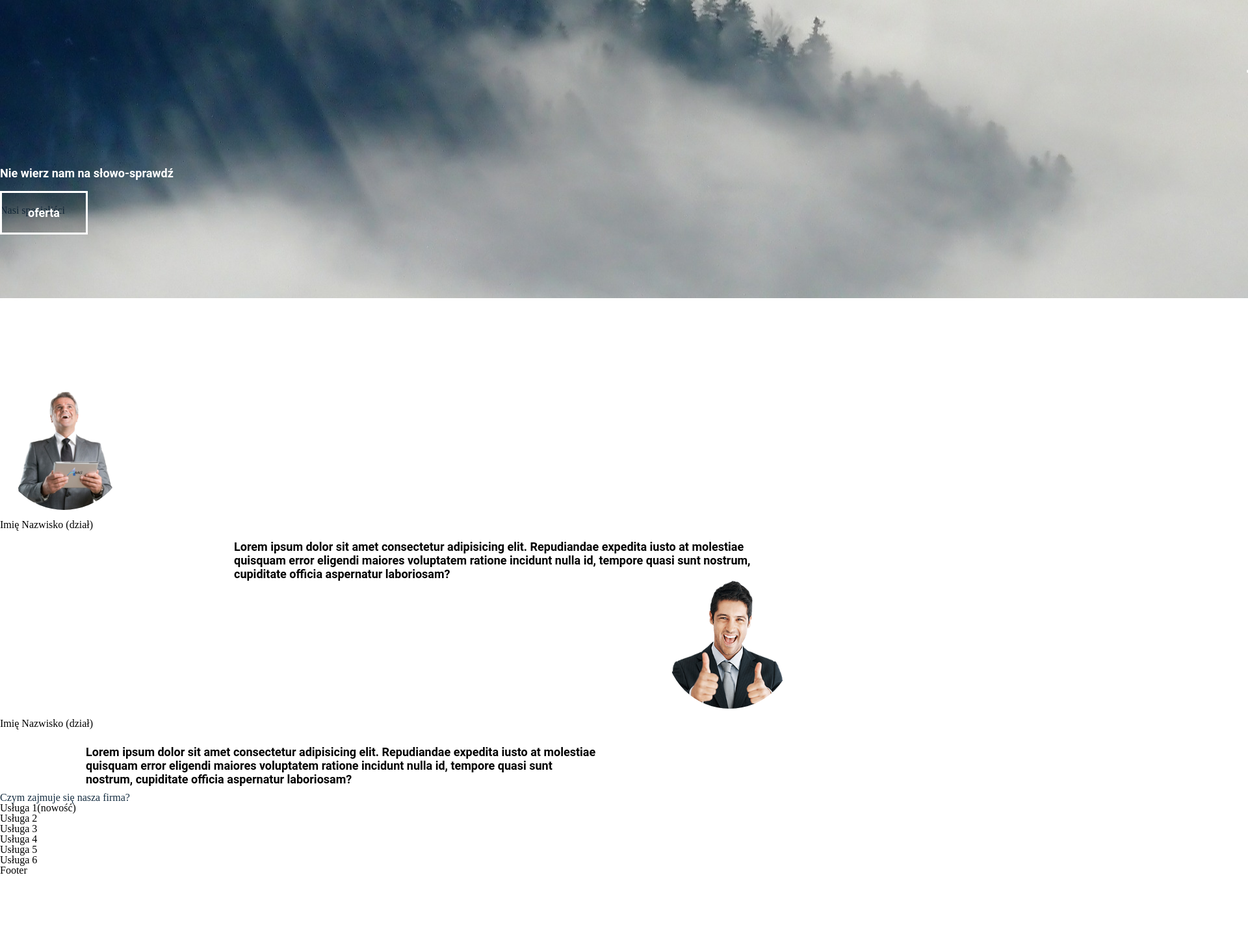
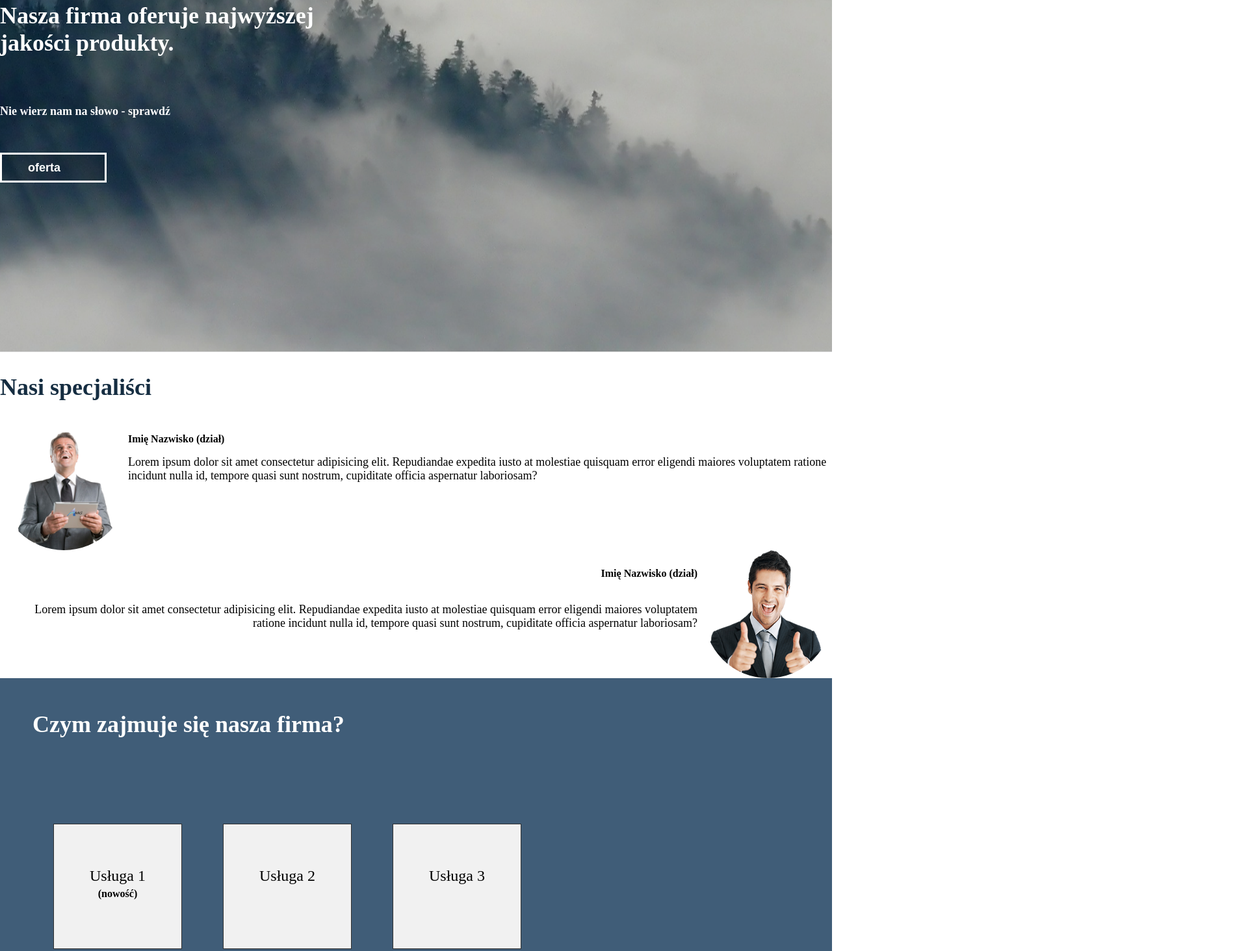
Before and after one commit to ClaudiaaaB/Projekt1, a plain HTML site: page index.html in a window 1280 px wide. Shown: the part 258-1722 px from the top of the page at 65% size, 1920 px wide, since content can reach past the window. Before the commit the page ends 1606 px from the top, so only its background shows below. Drawn offline with Linux system fonts and the light colour scheme.

Commit message:
dodanie page container

```diff
--- a/index.html
+++ b/index.html
@@ -26,33 +26,31 @@
         <nav>
           <ul class="main-navigation">
             <li class="main-navigation-el">
-              <a class="main-nav-link" href="#">O nas</a>
+              <a class="main-nav-link" href="#">o nas</a>
             </li>
             <li class="main-navigation-el">
-              <a class="main-nav-link" href="#">Oferta</a>
+              <a class="main-nav-link" href="#">oferta</a>
             </li>
             <li class="main-navigation-el">
-              <a class="main-nav-link" href="#">Kontakt</a>
+              <a class="main-nav-link" href="#">kontakt</a>
             </li>
           </ul>
         </nav>
       </div>
     </div>
-    <header class="page-header">
-      <img src="assets\img\header.png" />
-
+    <div class="page-header">
+      <div class="page-header-shadow">
+        <div class="page-header-conteiner">
           <h1>Nasza firma oferuje najwyższej <br />jakości produkty.</h1>
-
-      <div class="paragraf">
-        <p>Nie wierz nam na słowo-sprawdź</p>
+          <p>Nie wierz nam na słowo - sprawdź</p>
+          <button>oferta</button>
         </div>
-      <button class="Btn">oferta</button>
-    </header>
+      </div>
+    </div>
 
     <main>
       <section>
         <h2>Nasi specjaliści</h2>
-
         <div class="topics">
           <article class="post-title">
             <img
@@ -60,22 +58,20 @@
               alt="post-image"
               class="post-title_image"
             />
-            <p class="post-title_title2">Imię Nazwisko (dział)</p>
+            <div>
+              <p class="post-title_title">Imię Nazwisko (dział)</p>
               <p class="post-title_text">
                 Lorem ipsum dolor sit amet consectetur adipisicing elit.
                 Repudiandae expedita iusto at molestiae quisquam error eligendi
                 maiores voluptatem ratione incidunt nulla id, tempore quasi sunt
                 nostrum, cupiditate officia aspernatur laboriosam?
               </p>
+            </div>
           </article>
         </div>
         <div class="topics">
           <article class="post-title">
-            <img
-              src="assets\img\men.png"
-              alt="post-image"
-              class="post-title_image2"
-            />
+            <div>
               <p class="post-title_title2">Imię Nazwisko (dział)</p>
               <p class="post-title_text2">
                 Lorem ipsum dolor sit amet consectetur adipisicing elit.
@@ -83,21 +79,27 @@
                 maiores voluptatem ratione incidunt nulla id, tempore quasi sunt
                 nostrum, cupiditate officia aspernatur laboriosam?
               </p>
+            </div>
+            <img
+              src="assets\img\men.png"
+              alt="post-image"
+              class="post-title_image"
+            />
           </article>
         </div>
       </section>
     </main>
     <main class="page-container">
       <h2>Czym zajmuje się nasza firma?</h2>
-      <div class="flex-container">
-        <div>Usługa 1(nowość)</div>
-        <div>Usługa 2</div>
-        <div>Usługa 3</div>
-        <div>Usługa 4</div>
-        <div>Usługa 5</div>
-        <div>Usługa 6</div>
-      </div>
+      <div class="grid-container">
+        <div class="grid-item">Usługa 1 <br><h6>(nowość)<h6></h6></div>
+        <div class="grid-item">Usługa 2</div>
+        <div class="grid-item">Usługa 3</div>
+        <div class="grid-item">Usługa 4</div>
+        <div class="grid-item">Usługa 5</div>
+        <div class="grid-item">Usługa 6</div>
     </main>
+
     <footer>Footer</footer>
   </body>
 </html>
--- a/reset.css
+++ b/reset.css
@@ -87,8 +87,7 @@ video {
   margin: 0;
   padding: 0;
   border: 0;
-  font-size: 100%;
-  font: inherit;
+
   vertical-align: baseline;
 }
 /* HTML5 display-role reset for older browsers */
--- a/style.css
+++ b/style.css
@@ -1,19 +1,22 @@
-body {
+body,
+html {
   font-family: "Roboto, sans-serif";
   font-style: normal;
-  font-weight: 400;
 }
-
-h1 {
-  font-family: "Roboto";
-  font-style: normal;
+.page-header-shadow {
+  background: rgba(0, 0, 0, 0.15);
+  width: 100%;
+  height: 100%;
   font-weight: 700;
   font-size: 36px;
   line-height: 42px;
   display: flex;
-  align-items: center;
+  flex-direction: column;
+  justify-content: center;
   color: #ffffff;
+  line-break: auto;
 }
+
 h2 {
   font-weight: 700;
   font-size: 36px;
@@ -23,22 +26,47 @@ h2 {
   text-align: center;
   color: #152d41;
   margin-top: 20%;
+  line-height: 3;
 }
 
-.paragraf {
+.page-header-conteiner h1 {
+  font-weight: 700;
+  font-size: 36px;
+  line-height: 42px;
+  display: flex;
+  align-items: center;
+  color: #ffffff;
+}
+.page-header-conteiner p {
   font-weight: 700;
   font-size: 18px;
   line-height: 21px;
   color: #ffffff;
-  margin-top: 100px;
-  flex-direction: column;
   text-align: left;
-  position: absolute;
-  bottom: 265px;
-  padding-top: 178px;
+  margin-top: 12px;
+  margin-bottom: 23px;
+  padding-top: 62px;
 }
+.page-header-conteiner button {
+  border: 3px solid #ffffff;
+  padding: 20px 40px;
+  margin-top: 53px;
+  background: rgba(0, 0, 0, 0.15);
+  font-weight: 700;
+  font-size: 18px;
+  line-height: 21px;
+  align-items: left;
+  color: #ffffff;
+  transition: width 1s, height 1s;
+  width: 164px;
+  height: 40px;
+  display: flex;
+  align-items: center;
+  text-align: center;
+}
+
 .navbar-container {
-  width: 1280px;
+  width: 100%;
   height: 50px;
   background: #4e4e4e;
   display: flex;
@@ -68,23 +96,6 @@ h2 {
   font-size: 18px;
   font-weight: 400;
 }
-.Btn {
-  border: 3px solid #ffffff;
-  padding: 20px 40px;
-  background: rgba(0, 0, 0, 0.15);
-  font-family: "Roboto";
-  font-style: normal;
-  font-weight: 700;
-  font-size: 18px;
-  line-height: 21px;
-  align-items: left;
-  color: #ffffff;
-  transition: width 1s, height 1s;
-  flex-direction: column;
-  text-align: left;
-  position: absolute;
-  bottom: 181px;
-}
 
 button:hover {
   color: black;
@@ -93,14 +104,12 @@ button:hover {
   height: 50px;
 }
 .page-header {
-  width: 1280px;
-  height: 574px;
-  background-image: url(assets\img\header.png);
+  width: 100%;
+  height: 100vh;
+  background: url("assets/img/header.png");
   background-repeat: no-repeat;
   background-position: center;
   background-size: cover;
-  font-family: "Roboto";
-  font-style: normal;
   font-weight: 700;
   font-size: 36px;
   line-height: 42px;
@@ -110,10 +119,9 @@ button:hover {
   line-break: auto;
 }
 
-.topics {
+.post-title {
   display: flex;
   justify-content: space-between;
-  flex-wrap: wrap;
   padding: auto;
 }
 
@@ -122,73 +130,77 @@ button:hover {
   width: 197px;
   height: 197px;
   border-radius: 50%;
-  margin-right: 20%;
-  margin-top: 20%;
 }
-.post-title_image2 {
-  display: block;
-  width: 197px;
-  height: 197px;
-  border-radius: 50%;
-  margin-left: 80%;
+.post-title_title {
+  margin-top: 15px;
+  margin-bottom: 15px;
+  text-decoration: solid;
+  line-height: 21px;
+  color: #000000;
+  font-weight: 800;
 }
 
 .post-title_title2 {
-  width: 1192px;
   margin-top: 15px;
   margin-bottom: 15px;
   text-decoration: solid;
+  line-height: 21px;
+  text-align: right;
+  padding: 10px;
+  color: #000000;
+  font-weight: 800;
 }
 
 .post-title_text {
-  font-family: "Roboto";
-  font-style: normal;
-  font-weight: 700;
+  font-weight: 400;
   font-size: 18px;
   line-height: 21px;
   color: #000000;
-  margin-right: 54px;
-  margin-left: 360px;
 }
 .post-title_text2 {
-  font-family: "Roboto";
-  font-style: normal;
-  font-weight: 700;
+  font-weight: 400;
   font-size: 18px;
   line-height: 21px;
-  text-align: left;
+  text-align: right;
   padding: 10px;
-  margin-right: 347px;
-  margin-left: 122px;
-  justify-content: center;
   color: #000000;
-
+}
 
 .page-container {
   width: 100%;
   max-width: 1340px;
   margin: 0 auto;
 }
-  .flex-container {
-    display: flex;
-    flex-wrap: wrap;
-    flex-direction: row;
-    justify-content: center;
-    background: #405D78;
-  }
-  .flex-container > div {
-    background: #F1F1F1;
-    color: black;
-    margin: 10px;
-    text-align: center;
-    line-height: 75px;
-    font-size: 30px;
+.page-container h2 {
+  font-weight: 700;
+  font-size: 36px;
+  line-height: 42px;
+  background-color: #405d78;
+  color: #ffffff;
+  padding: 50px;
 }
 
+.grid-container {
+  display: grid;
+  grid-template-columns: 198px 198px 198px;
+  grid-template-rows: 193px 193px 193px;
+  padding: 82px;
+  column-gap: 63px;
+  row-gap: 63px;
+  background-color: #405d78;
+}
 
-
-
-
+.grid-item {
+  background-color: rgba(255, 255, 255, 0.8);
+  border: 1px solid rgba(0, 0, 0, 0.8);
+  padding: 20px;
+  text-align: center;
+  background: #f1f1f1;
+  line-height: 28px;
+  font-size: 24px;
+  align-items: center;
+  padding-top: 65px;
+}
 
 /* --------- Media Queries --------- */
 @media screen and (max-width: 768px) {
```
Lines whose indentation alone changed are shown as unchanged.
